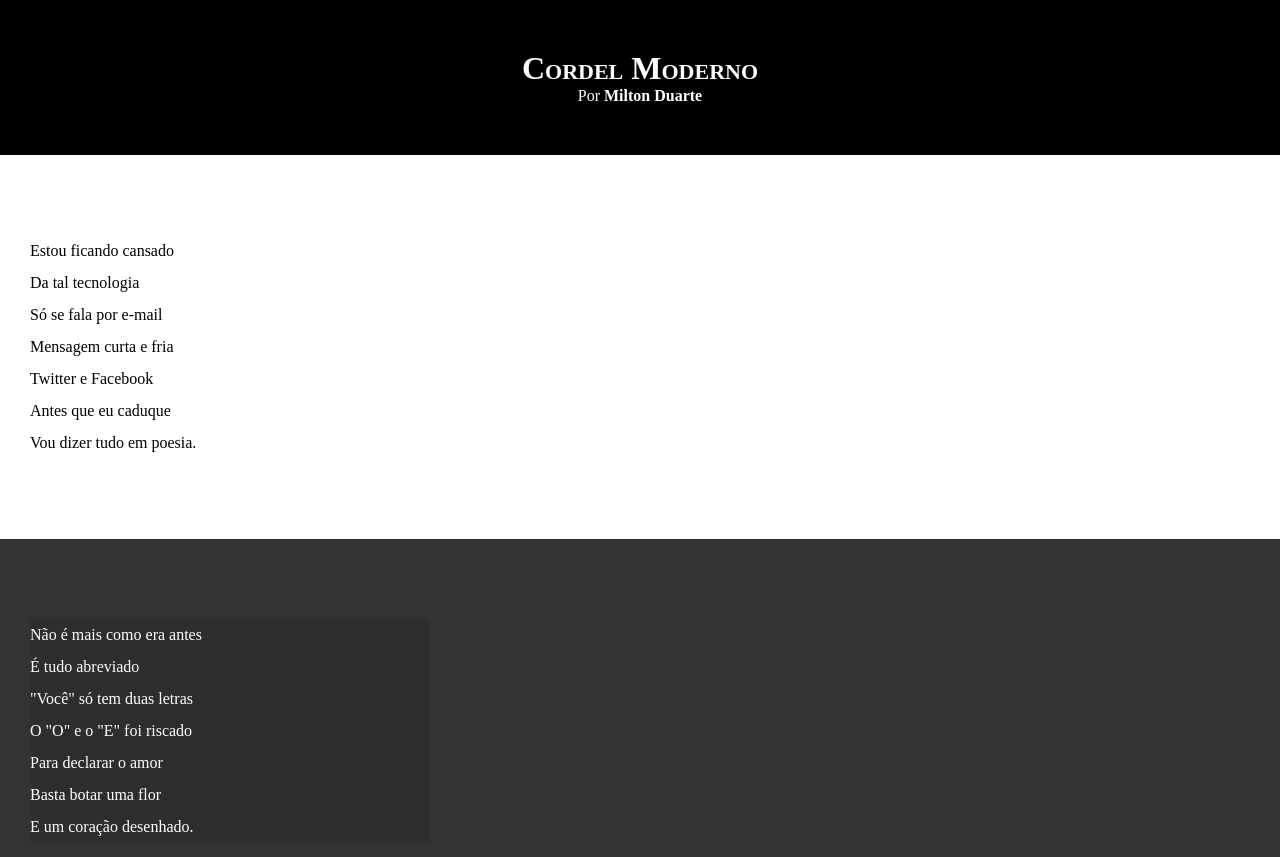
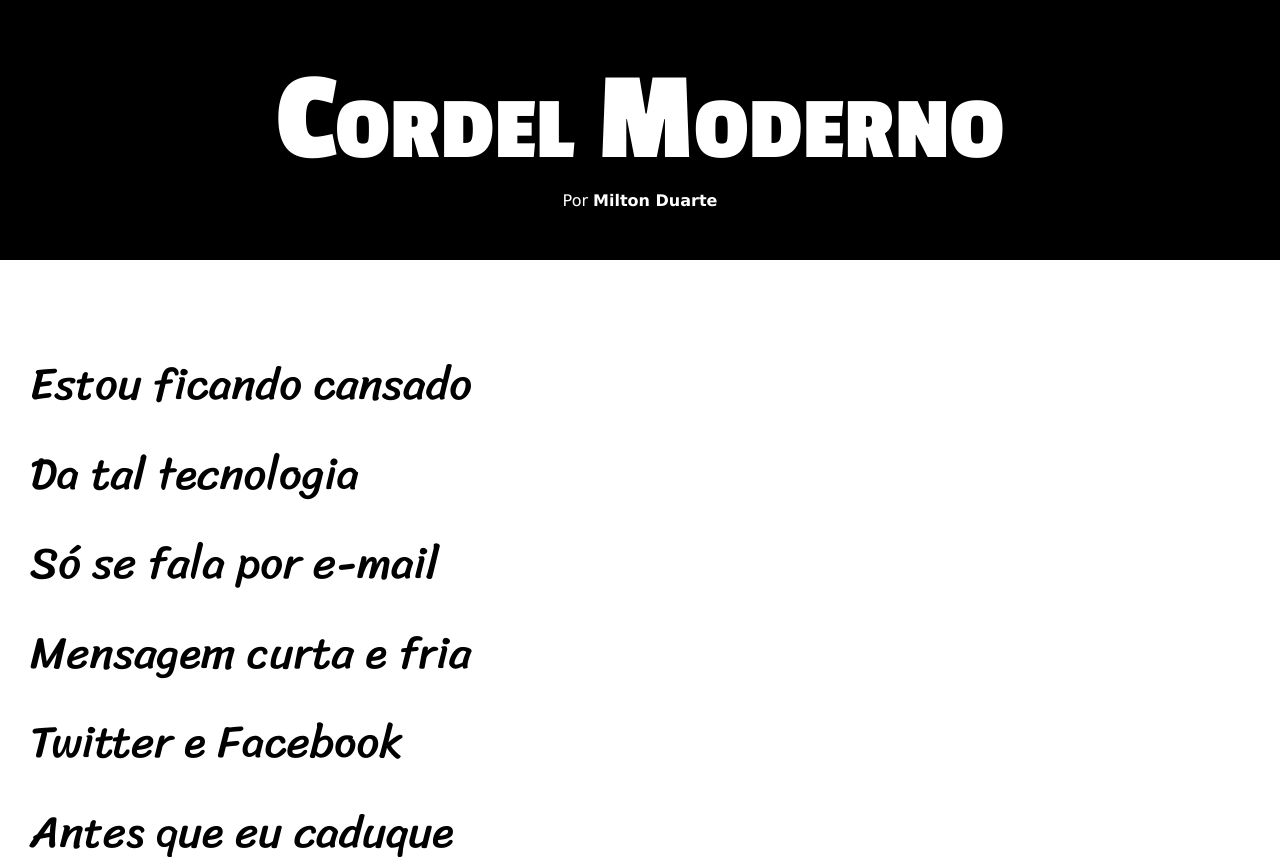
Before and after one commit to JVbonato/html-css, a plain HTML site: page desafios/d02/index.html in a window 1280 px wide. Shown: the top 857 px of the page. Drawn offline with Linux system fonts and the light colour scheme.

Commit message:
atualização de estilos desafio 2

```diff
--- a/desafios/d02/estilo/style.css
+++ b/desafios/d02/estilo/style.css
@@ -1,4 +1,14 @@
 @charset "UTF-8";
+
+@import url('https://fonts.googleapis.com/css2?family=Passion+One:wght@400;700;900&family=Sriracha&display=swap');
+
+@import url('https://fonts.googleapis.com/css2?family=Passion+One:wght@400;700;900&family=Sriracha&display=swap');
+
+:root {
+    --fonte1: Verdana, Geneva, Tahoma, sans-serif;
+    --fonte2: 'Passion One', cursive;
+    --fonte3: 'Sriracha', cursive;
+}
 
 * {
     margin: 0px;
@@ -8,6 +18,7 @@
 html, body {
     min-width: 100vh;
     background-color: darkgray;
+    font-family: var(--fonte1);
 }
 
 header {
@@ -19,6 +30,8 @@ header {
 header > h1 {
     padding-top: 50px;
     font-variant: small-caps;
+    font-family: var(--fonte2);
+    font-size: 10vw;
 }
 
 header > p {
@@ -40,6 +53,8 @@ section {
     padding-bottom: 10vh;
     line-height: 2em;
     padding-left: 30px;
+    font-family: var(--fonte3);
+    font-size: 3.5vw;
 }
 
 section.normal {
@@ -53,7 +68,8 @@ section.imagem {
 }
 
 section.imagem > p {
-    width: 400px;
+    display: inline-block;
+    padding: 5px;
     background-color: rgba(0, 0, 0, 0.096);
 }
 
```
